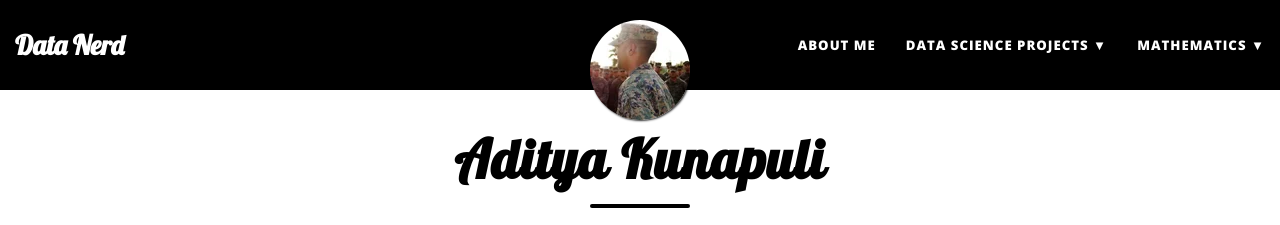
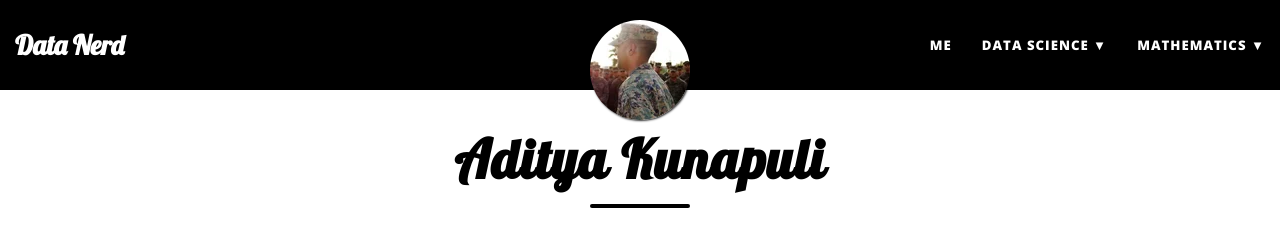
Before and after one commit to adityakunapuli/adityakunapuli.github.io, a Jekyll site: the page built from index.html, in a window 1280 px wide. Shown: the top 225 px of the page. Built offline with Jekyll 4.4.1, drawn with Linux system fonts in a browser that asks for light colours; the list of posts is cut into pages by our own code.

Commit message:
changed navbar

```diff
--- a/_config.yml
+++ b/_config.yml
@@ -16,8 +16,8 @@ description: A collection of my stuff
 
 # List of links in the navigation bar
 navbar-links:
-  About Me: "aboutme"
-  Data Science Projects:
+  Me: "aboutme"
+  Data Science:
     - MapReduce (TF-iDF): "proj1_mapreduce"
     - Focal Loss (RetinaNet): "AnalysisFocalLoss"
     - Deep Learning: "proj2_cnn"
```
